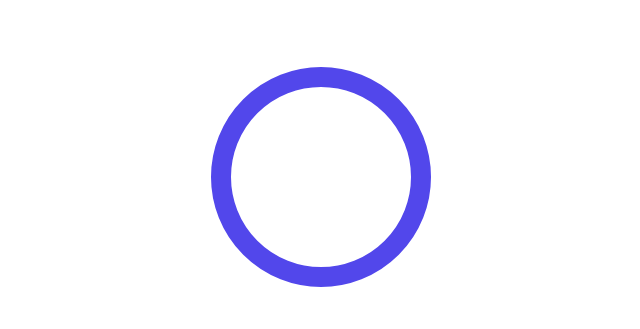
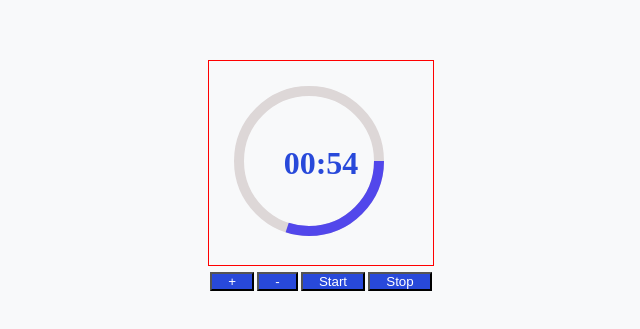
Before and after one commit to AbielKiflu/pomodoro-app, a React app: page / in a window 1280 px wide. Shown: the part 221-550 px from the top of the page, without its empty margins (319-959 px from the left). Built offline with nearby package versions, Linux system fonts and the light colour scheme.

Commit message:
Timmer for work and break are done

```diff
--- a/src/index.html
+++ b/src/index.html
@@ -4,7 +4,7 @@
     <meta charset="UTF-8">
     <meta http-equiv="X-UA-Compatible" content="IE=edge">
     <meta name="viewport" content="width=device-width, initial-scale=1.0">
-    <title>Document</title>
+    <title>Pomodoro</title>
 </head>
 <body>
     <div id="root"></div>
--- a/src/js/Index.js
+++ b/src/js/Index.js
@@ -2,6 +2,7 @@ import React from 'react';
 import ReactDOM from 'react-dom/client';
 import "../scss/style.scss";
 import Timmer from "./Timmer"
+import Setting from "./Setting"
 
 
 
@@ -11,6 +12,7 @@ export default function Index(){
     return(
         <>
         <Timmer/>
+        <Setting/>
         </>
     );
 }
--- /dev/null
+++ b/src/js/Setting.js
@@ -0,0 +1,16 @@
+import { useState, useEffect } from "react";
+import ReactDOM from "react-dom";
+import React from 'react';
+
+ export default function Setting() {
+
+
+  return (
+    <>
+        <button className="btn">+</button>
+        <button className="btn">-</button>
+        <button className="btn">Start</button>
+        <button className="btn">Stop</button>
+    </>
+  );
+}
--- a/src/js/Timmer.js
+++ b/src/js/Timmer.js
@@ -1,16 +1,62 @@
-import React from 'react';
+import React,{useState,useEffect} from 'react';
 import ReactDOM from 'react-dom/client';
 
 
 
 export default function Timmer(){
+    // update the timmer object with a setting
+    const [timmer,setTimmer] =useState(
+        {
+            "work":1,
+            "break":1,
+            "start":false
+        }
+    );
+    const [minutes,setMinutes] =useState(timmer.work);
+    const [seconds,setSeconds] =useState(0);
+    let [time,setTime] =useState((timmer.work * 60));
+    let [breaktime,setBreakTime] =useState((timmer.break*60));
+
+    function countdown(time,breaktime) {
+       if(time >=0){
+        let min=Math.floor(time/60);
+        let sec=time%60;
+        setMinutes(min);
+        setSeconds(sec);
+        time--;
+        setTime(time);
+       }else{
+           if(breaktime>=0){
+            let min=Math.floor(breaktime/60);
+            let sec=breaktime%60;
+            setMinutes(min);
+            setSeconds(sec);
+            breaktime--;
+           setBreakTime(breaktime);
+           }
+       }
+    }
+
+
+    useEffect(() =>{
+        const interval=setInterval(() =>{
+            clearInterval(interval);
+            countdown(time,breaktime);
+        },1000);
+    },[time,breaktime]);
+
+    let timeMinutes=minutes<10?"0"+minutes:minutes;
+    let timeSeconds=seconds<10?"0"+seconds:seconds;
+
+
 
     return(
         <>
-        <div class="circle">
+        <div className="circle">
+            <span className="timmer"> {timeMinutes}:{timeSeconds}</span>
             <svg>
-                <circle cx="100" cy="100" r="100" />
-                <circle cx="100" cy="100" r="100" />
+                <circle cx="100" cy="100" r="70" />
+                <circle cx="100" cy="100" r="70" />
             </svg>
         </div>
         </>
--- a/src/scss/style.scss
+++ b/src/scss/style.scss
@@ -8,30 +8,59 @@ body{
     align-items: center;
     justify-content: space-around;
     height: 100vh;
+    background: #f8f9fa;
 }
 
 
 
 .circle{
-
+    padding:0;
+    margin:0;
+    position: relative;
+    outline: 1px solid red;
     svg{
         width: 200px;
         height: 200px;
         //transform: rotate(-90deg);
         overflow: initial;
+        margin: 0;
     }
 
     circle{
-        stroke-width:20px;
+        stroke-width:10px;
         fill:none;
-    }
-    circle:nth-child(1){
-         stroke: #fff
+        stroke-dashoffset:440;
+        stroke-dasharray:440;
+
+    &:nth-child(1){
+         stroke: #ddd7d7;
+         stroke-dashoffset:0;
+
         }
 
-    circle:nth-child(2){
-        stroke: rgb(82, 71, 235);
+    &:nth-child(2){
+        stroke: #5247eb;
         position: relative;
+        stroke-dashoffset:0;
         z-index: 1;
+        stroke-dashoffset:calc(440 - ( 440 * 30 )/100);
     }
 }
+}
+
+.timmer{
+    position: absolute;
+    top: 50%;
+    left: 50%;
+    transform: translate(-50%,-50%);
+    font-size: 2rem;
+    font-weight: bold;
+    color: #2849da;
+}
+
+.btn{
+    margin:0.4rem 0.1rem;
+    padding:0 1rem;
+    color:white;
+    background:#2849da;
+}
```
Also changed, not shown: dist/index.html, 4 other files.
